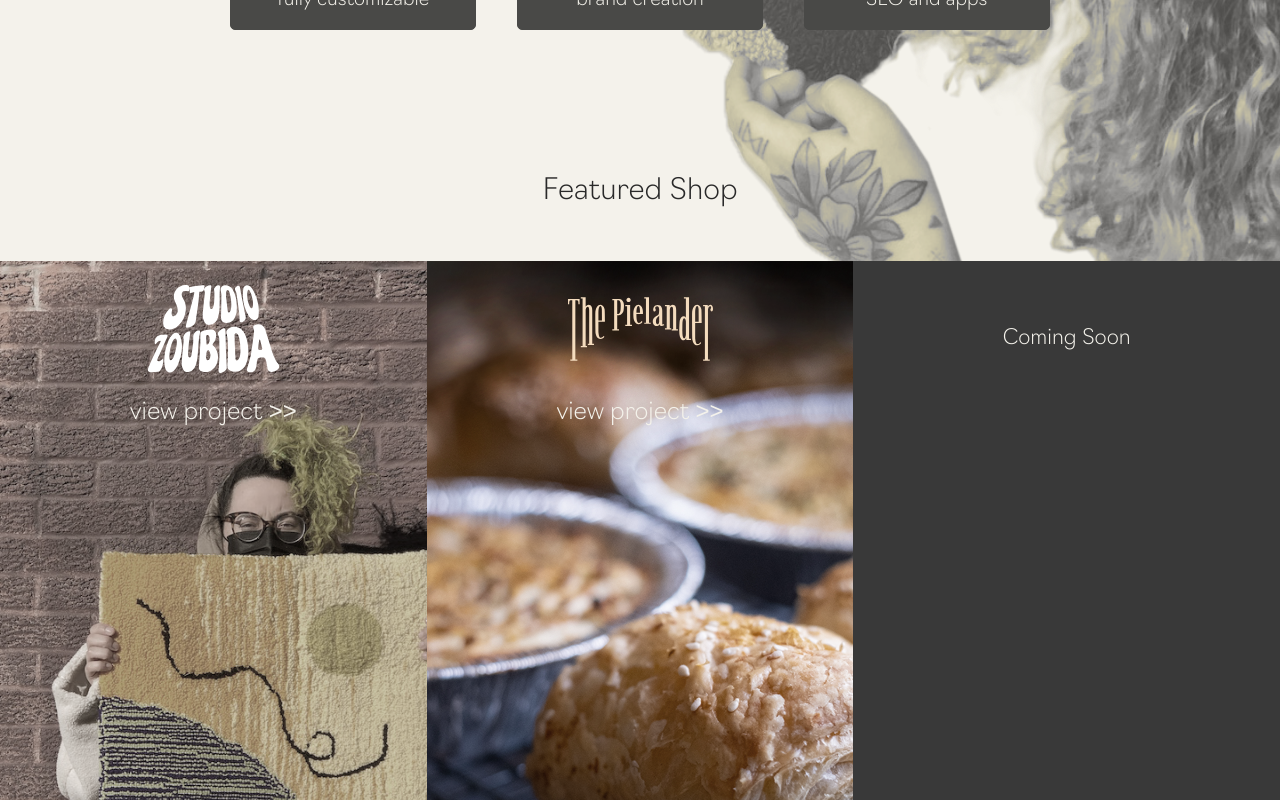
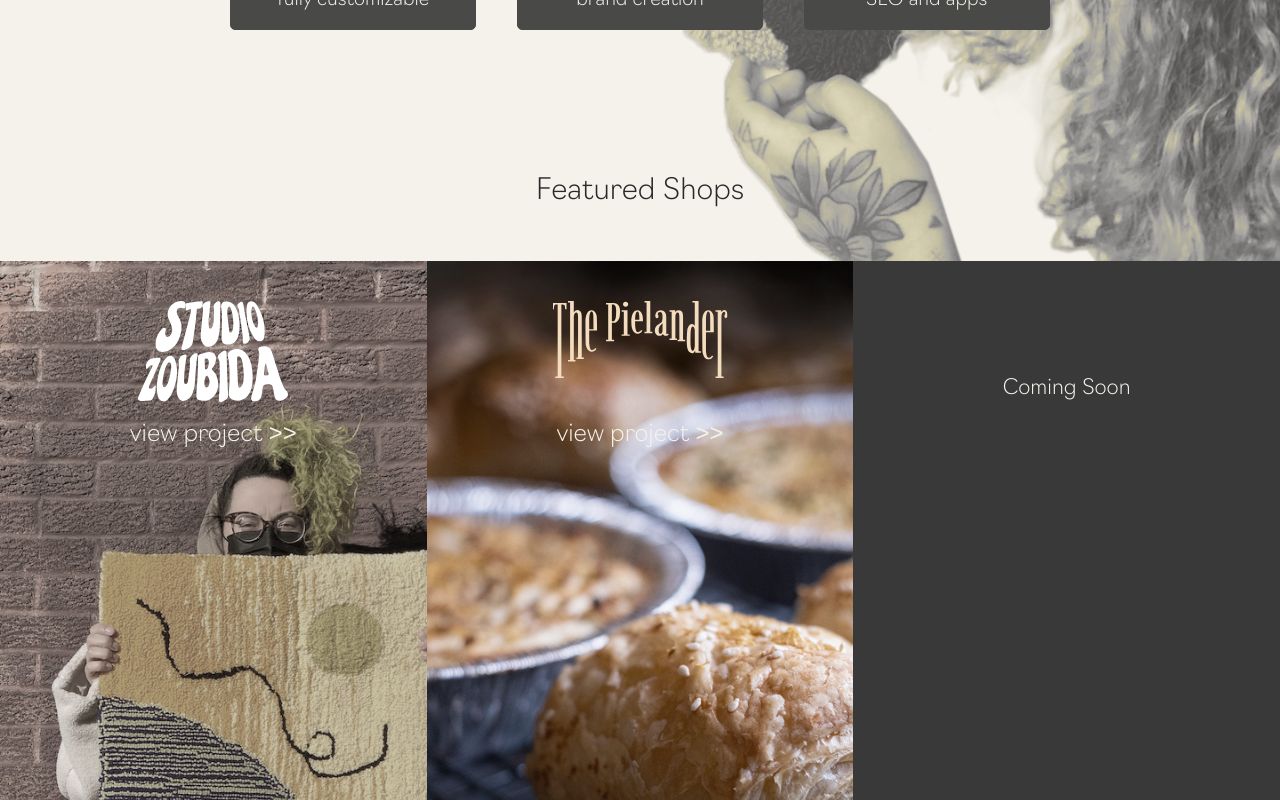
Before and after one commit to JoshTag/studio-klein, a Next.js app: page / in a window 1280 px wide. Shown: the part 640-1440 px from the top of the page. Built offline with nearby package versions, Linux system fonts and the light colour scheme.

Commit message:
updated featured section on index page

```diff
--- a/components/featured.js
+++ b/components/featured.js
@@ -15,9 +15,8 @@
   display: flex;
   flex-direction: column;
 
-  @media ${({ theme }) => theme.breakpoints.tablet} {
+  @media ${({ theme }) => theme.breakpoints.tabletLarge} {
     flex-direction: row;
-    justify-content: space-between;
   }
 `;
 
@@ -29,8 +28,7 @@
   transition: 0.3s;
 `;
 
-const ImageWrapper = styled.div`
-  position: absolute;
+const ProjectBackground = styled.div`
   z-index: -1;
   height: 100%;
   width: 100%;
@@ -44,10 +42,6 @@
 const FeaturedProject = styled.div`
   position: relative;
   height: 700px;
-  display: flex;
-  flex-direction: column;
-  align-items: center;
-  overflow: hidden;
 
   @media ${({ theme }) => theme.breakpoints.mobileLarge} {
     height: 800px;
@@ -79,13 +73,21 @@
   }
 `;
 
-const LogoContainer = styled.div`
+const ProjectLogo = styled.img`
   width: 200px;
   margin-top: 1.5rem;
   z-index: 100;
 
   @media ${({ theme }) => theme.breakpoints.tablet} {
-    width: 145px;
+    width: ${({ width }) => width};
+  }
+
+  @media ${({ theme }) => theme.breakpoints.tabletLarge} {
+    position: absolute;
+    margin: 0;
+    top: 40px;
+    left: 50%;
+    transform: translateX(-50%);
   }
 `;
 
@@ -101,70 +103,71 @@
   text-align: center;
   text-decoration: none;
   display: inline-block;
+  z-index: 100;
 
   @media ${({ theme }) => theme.breakpoints.tablet} {
-    width: auto;
+    width: 190px;
     font-size: ${({ theme }) => theme.fontSize.xLarge};
     background: transparent;
-    margin: 1rem 2.5% 40px;
+    margin: auto 2.5% 450px;
     border: none;
+  }
+
+  @media ${({ theme }) => theme.breakpoints.tabletLarge} {
+    position: absolute;
+    margin: 0;
+    top: 150px;
+    left: 50%;
+    transform: translateX(-50%);
   }
 `;
 
 const Featured = () => {
   return (
     <section>
-      <FeaturedTitle>Featured Shop</FeaturedTitle>
+      <FeaturedTitle>Featured Shops</FeaturedTitle>
       <FeaturedWrapper>
         <FeaturedProject>
-          <LogoContainer>
-            <Image
+            <ProjectLogo
               src='/images/projects/studio-zoubida/logo-white.svg'
-              width={166}
-              height={101}
-              layout='responsive'
               alt='Studio Zoubida Logo'
+              width='150px'
             />
-          </LogoContainer>
             <Link href='/projects' passHref>
               <LinkButton>view project {">>"}</LinkButton>
             </Link>
-          <ImageWrapper>
+          <ProjectBackground>
             <ProjectImage
               src='/images/projects/studio-zoubida/featured-image.png'
               layout='fill'
               objectFit='cover'
               alt='Studio Zoubida feature'
             />
-          </ImageWrapper>
+          </ProjectBackground>
         </FeaturedProject>
         <FeaturedProject>
-          <LogoContainer>
-            <Image
+            <ProjectLogo
               src='/images/projects/the-pielander/logo.svg'
-              width={166}
-              height={101}
-              layout='responsive'
-              alt='Studio Zoubida Logo'
+              alt='The Pielander Logo'
+              width='175px'
             />
-          </LogoContainer>
             <Link href='/projects' passHref>
               <LinkButton>view project {">>"}</LinkButton>
             </Link>
-          <ImageWrapper>
+          <ProjectBackground>
             <ProjectImage
               src='/images/projects/the-pielander/featured-image.jpg'
               layout='fill'
               objectFit='cover'
               alt='Studio Zoubida feature'
             />
-          </ImageWrapper>
+          </ProjectBackground>
         </FeaturedProject>
         <FeaturedProject>
             <span className='logo-placeholder'>Coming Soon</span>
-          <ImageWrapper>
+          <ProjectBackground>
             <div className='image-placeholder--light' />
-          </ImageWrapper>
+          </ProjectBackground>
         </FeaturedProject>
       </FeaturedWrapper>
       <style jsx>
@@ -185,6 +188,11 @@
             margin-top: 4rem;
             color: rgb(244, 242, 235);
             font-size: 21px;
+            z-index: 100;
+            position: absolute;
+            top: 50px;;
+            left: 50%;
+            transform: translateX(-50%);
           }
         `}
       </style>
```
Lines whose indentation alone changed are shown as unchanged.
